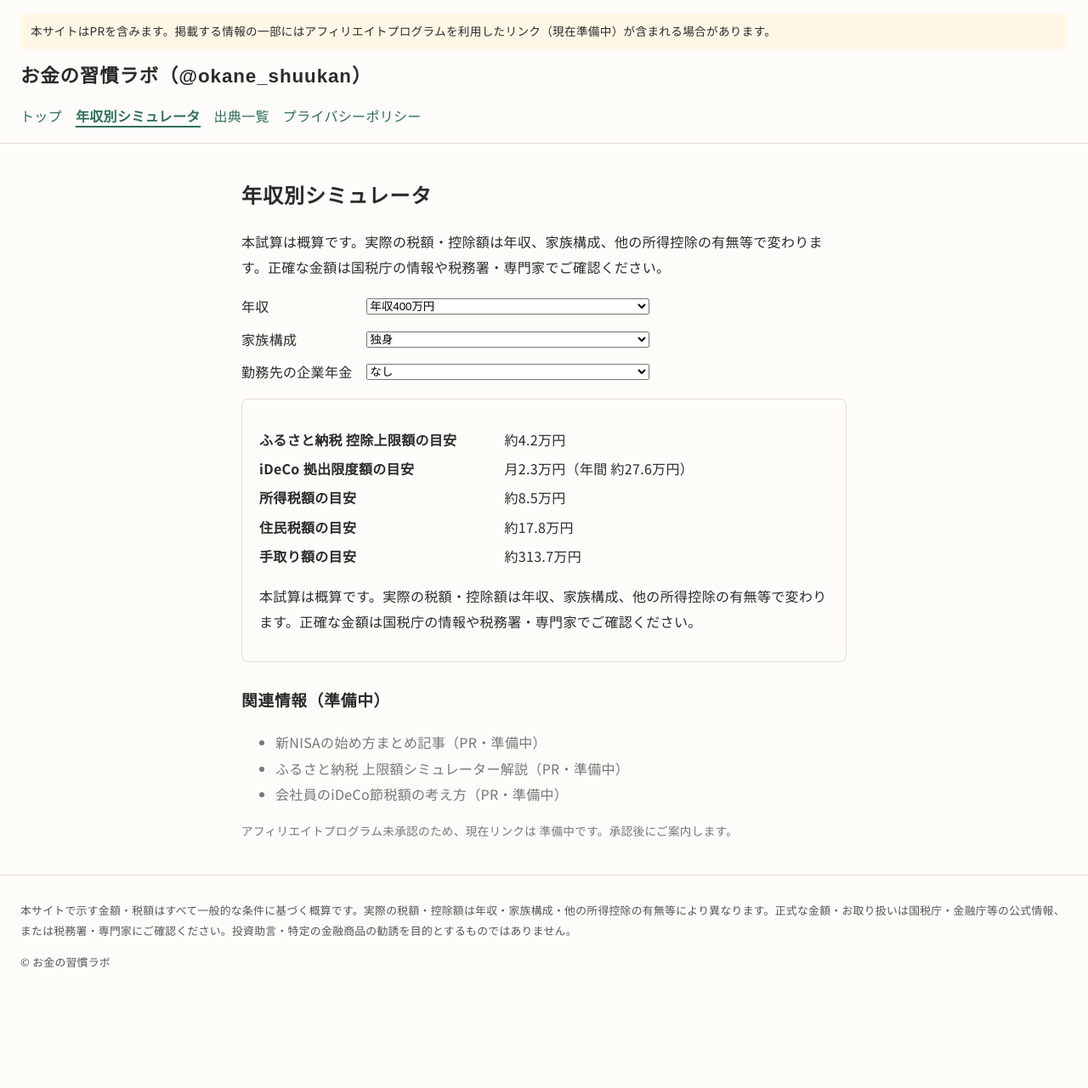
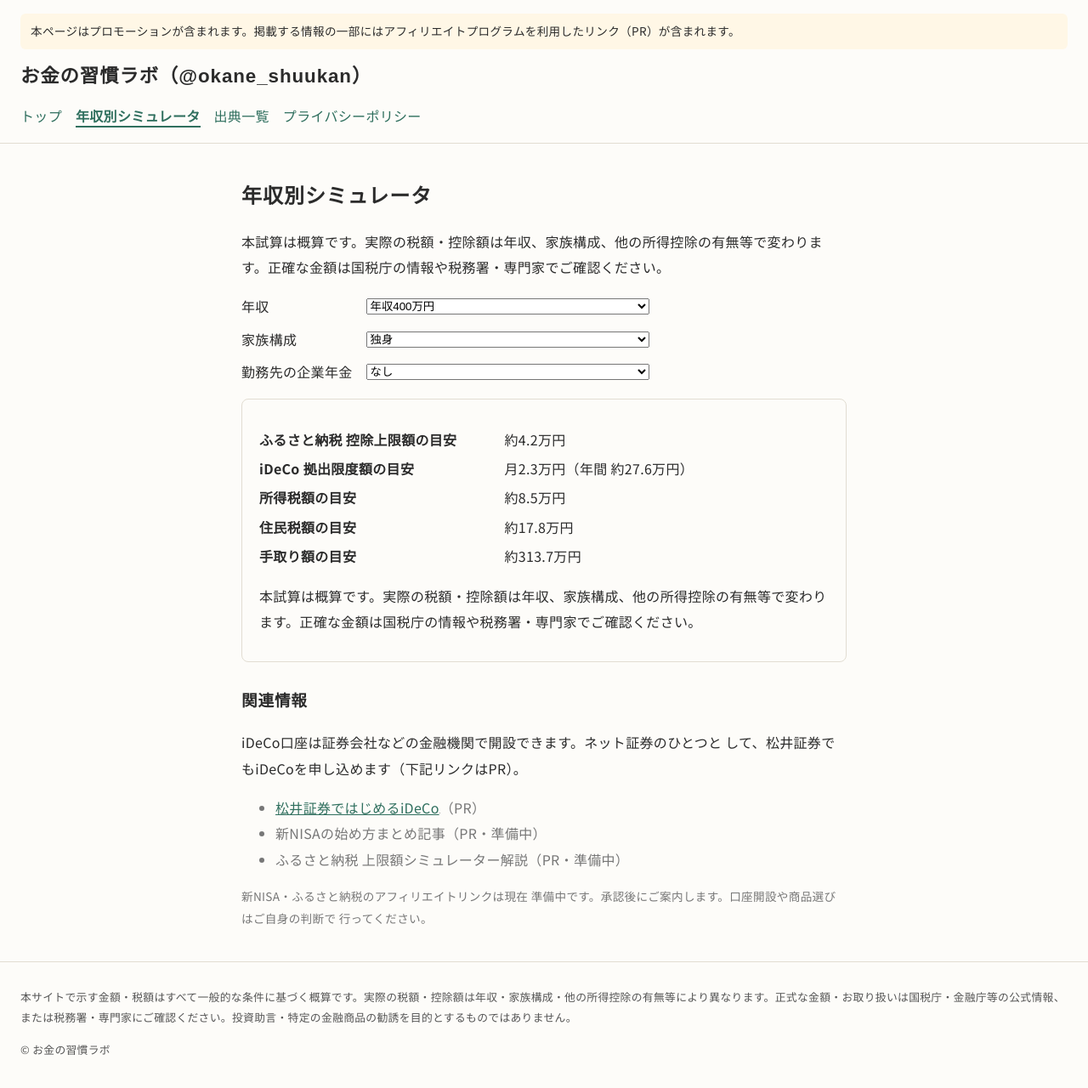
Before and after one commit to okane-shuukan/okane-shuukan-site, a plain HTML site: page simulator.html in a window 1280 px wide. Shown: the whole page at 85% size. Before the commit the page ends 1189 px from the top, so only its background shows below. Drawn offline with Linux system fonts and the light colour scheme; a web font is replaced by a local one.

Commit message:
feat(affiliate): 松井証券iDeCoの実リンク化
A8.netで承認された松井証券iDeCoのアフィリエイト素材を、
iDeCo記事とシミュレータの非活性プレースホルダに設置。
- 広告素材(href/a8mat/計測img)は改変せず設置、relはnofollow sponsored
- 対象2ページのPRバナー文言を「準備中」から実態に合わせて更新
- SBI/楽天/マネックス/ふるさと納税のプレースホルダは未承認のため据え置き

Co-Authored-By: Claude Opus 4.8 <noreply@anthropic.com>

```diff
--- a/simulator.html
+++ b/simulator.html
@@ -8,7 +8,7 @@
 </head>
 <body>
 <header class="site-header">
-  <p class="pr-banner">本サイトはPRを含みます。掲載する情報の一部にはアフィリエイトプログラムを利用したリンク（現在準備中）が含まれる場合があります。</p>
+  <p class="pr-banner">本ページはプロモーションが含まれます。掲載する情報の一部にはアフィリエイトプログラムを利用したリンク（PR）が含まれます。</p>
   <h1><a href="index.html">お金の習慣ラボ（@okane_shuukan）</a></h1>
   <nav>
     <ul>
@@ -42,14 +42,17 @@
   </section>
 
   <section class="affiliate-pending">
-    <h3>関連情報（準備中）</h3>
+    <h3>関連情報</h3>
+    <p>iDeCo口座は証券会社などの金融機関で開設できます。ネット証券のひとつと
+    して、松井証券でもiDeCoを申し込めます（下記リンクはPR）。</p>
     <ul class="affiliate-list">
+      <li><a href="https://px.a8.net/svt/ejp?a8mat=4B8092+FG2Y3U+3XCC+BXIYQ" rel="nofollow sponsored">松井証券ではじめるiDeCo</a><img border="0" width="1" height="1" src="https://www19.a8.net/0.gif?a8mat=4B8092+FG2Y3U+3XCC+BXIYQ" alt="">（PR）</li>
       <li>新NISAの始め方まとめ記事（PR・準備中）</li>
       <li>ふるさと納税 上限額シミュレーター解説（PR・準備中）</li>
-      <li>会社員のiDeCo節税額の考え方（PR・準備中）</li>
     </ul>
-    <p class="affiliate-note">アフィリエイトプログラム未承認のため、現在リンクは
-    準備中です。承認後にご案内します。</p>
+    <p class="affiliate-note">新NISA・ふるさと納税のアフィリエイトリンクは現在
+    準備中です。承認後にご案内します。口座開設や商品選びはご自身の判断で
+    行ってください。</p>
   </section>
 
   <script type="application/json" id="sim-data">
```
Also changed, not shown: articles/ideco-limit-tax.html (+9 -1 lines).
